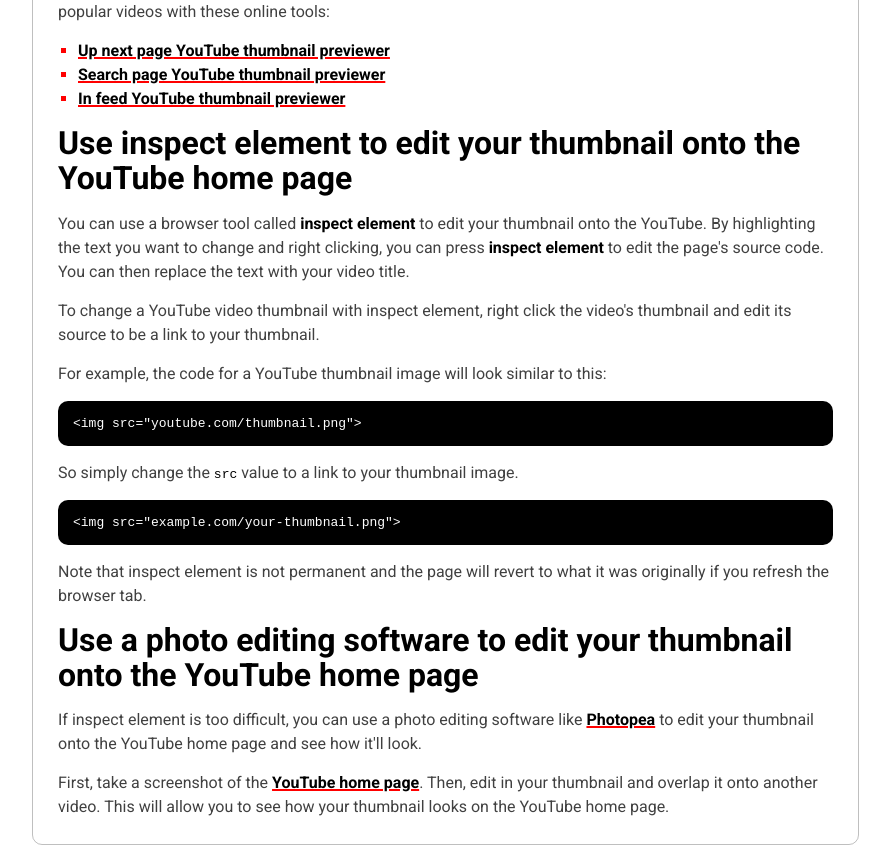
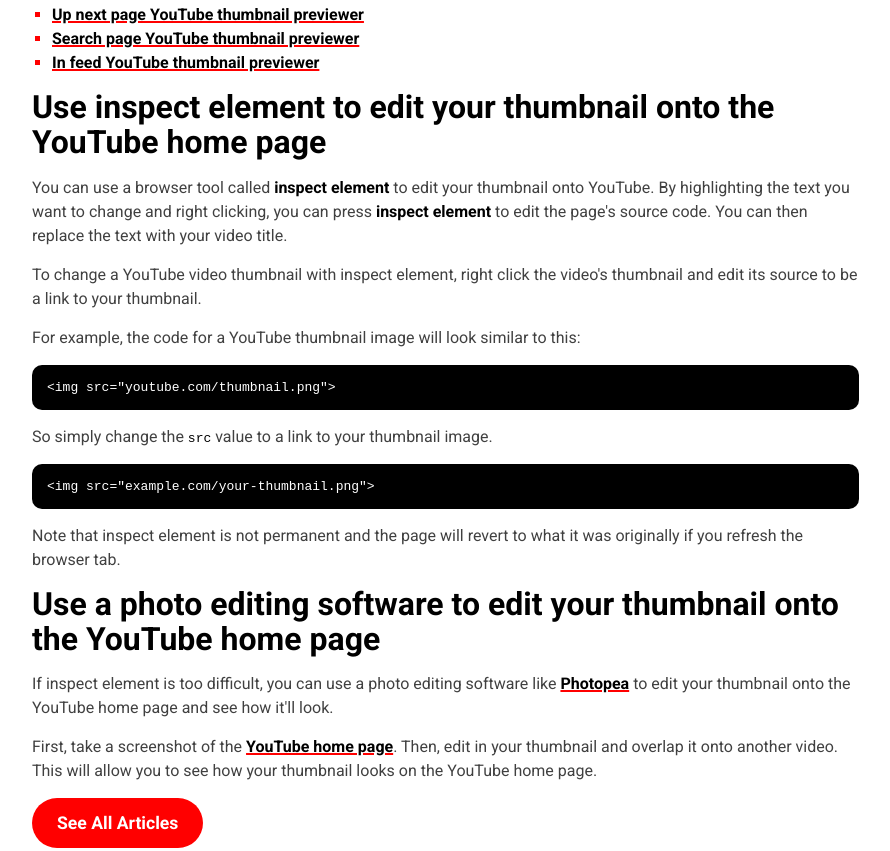
Before and after one commit to MoldyMacaroniX/thumbnail.live, an Eleventy site: page _src/posts/how-to-preview-your-youtube-thumbnail-online-before-uploading-your-video.md in a window 1280 px wide. Shown: the part 692-1543 px from the top of the page, without its empty margins (32-922 px from the left). Built offline with nearby package versions, Linux system fonts and the light colour scheme; Eleventy itself is replaced by a stand-in of ours; code samples lack their colours; files that its build step writes are made by us from their sources.

Commit message:
post improvements

```diff
--- a/_src/_includes/base.njk
+++ b/_src/_includes/base.njk
@@ -317,5 +317,16 @@
         }
     </script>
 
+     <!-- Open external links in a new tab -->
+    <script>
+        window.onload = function() {
+            for (var links = document.links, i = 0, a; a = links[i]; i++) {
+                if (a.host !== location.host) {
+                        a.target = '_blank';
+                }
+            }
+        }
+    </script>
+
 </body>
 </html>
--- a/_src/_includes/post.njk
+++ b/_src/_includes/post.njk
@@ -28,21 +28,21 @@ layout: base.njk
             {% endif %}
             <div class="col">
                 {% if isBlog %}
-                <div class="meta" style="margin-bottom: 25px;">
+                <div class="meta" style="margin-bottom: 15px;">
                     <h1 class="meta-title">{{ title }}</h1>
                     {% if date %}<b style="margin-top: 15px; display: flex; font-size: 1.2rem; align-items: center; gap: 5px;"><i class="ri-time-line" style="font-size: 1.4rem; font-weight: normal;"></i> {{ date | date }}</b>{% endif %}
                     {% if showDesc %}<b style="margin-top: 15px; display: flex; font-size: 1.2rem; align-items: center; gap: 5px;">{{ desc }}</b>{% endif %}
                 </div>
                 {% endif %}
-                {% if not noArticle %}<article class="article">{% else %}<div>{% endif %}
+                {% if not noArticle %}<article class="article"{% if isBlog and page.url != "/posts/" %} style="padding: 0; border: 0;"{% endif %}>{% else %}<div>{% endif %}
                 {{ content | safe }}
                 {% if not noArticle %}</article>{% else %}</div>{% endif %}
-                {% if isBlog and page.url != "/articles/" %}
-                <a href="/posts/" class="btn" style="margin-top: 25px;">See All Articles</a>
+                {% if isBlog and page.url != "/posts/" %}
+                <a href="/posts/" class="btn" style="margin-top: 15px;">See All Articles</a>
                 {% endif %}
-                {% if page.url == "/articles/" %}
+                {# {% if page.url == "/posts/" %}
                 <a href="/support/" class="btn" style="margin-top: 25px;">Help Center</a>
-                {% endif %}
+                {% endif %} #}
             </div>
             {% if isBlog %}
             <div class="sidebar" id="sidebar">
--- a/_src/posts/how-to-preview-your-youtube-thumbnail-online-before-uploading-your-video.md
+++ b/_src/posts/how-to-preview-your-youtube-thumbnail-online-before-uploading-your-video.md
@@ -24,7 +24,7 @@ In addition, you can see how your thumbnail will look on the up next page, on th
 
 # Use inspect element to edit your thumbnail onto the YouTube home page
 
-You can use a browser tool called **inspect element** to edit your thumbnail onto the YouTube. By highlighting the text you want to change and right clicking, you can press **inspect element** to edit the page's source code. You can then replace the text with your video title.
+You can use a browser tool called **inspect element** to edit your thumbnail onto YouTube. By highlighting the text you want to change and right clicking, you can press **inspect element** to edit the page's source code. You can then replace the text with your video title.
 
 To change a YouTube video thumbnail with inspect element, right click the video's thumbnail and edit its source to be a link to your thumbnail.
 
```
